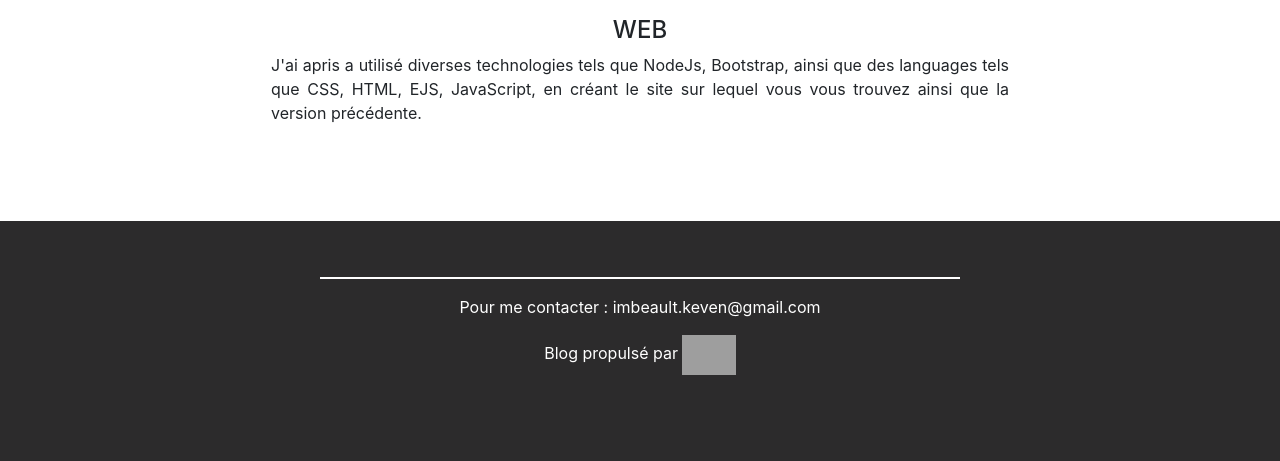
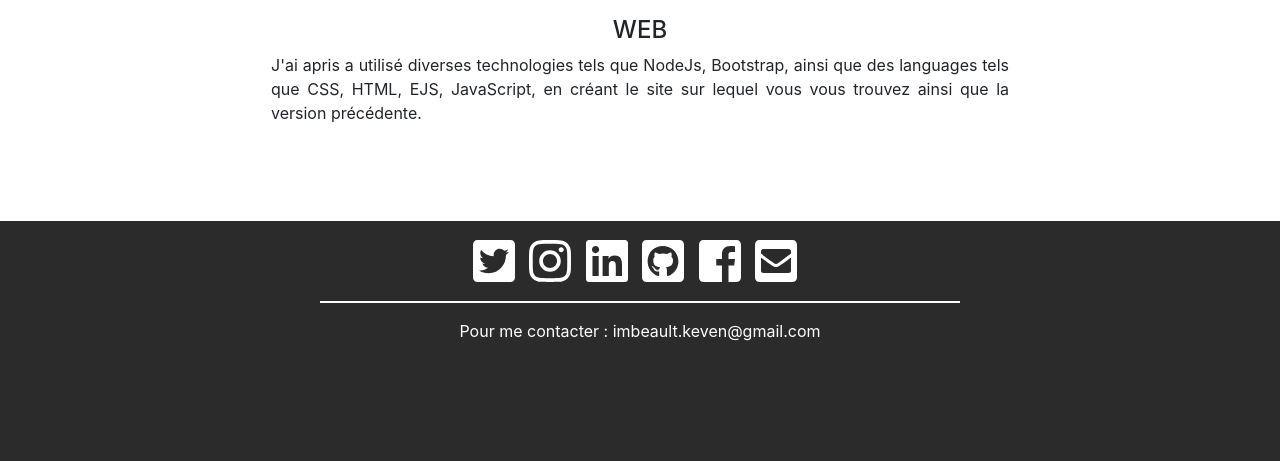
Before and after one commit to KevenImbeault/Site_Personnel, a Flask app: page /developpement-logiciel in a window 1280 px wide. Shown: the part 955-1416 px from the top of the page. Run offline with Flask 2, Linux system fonts and the light colour scheme; data comes from the database, SQL or seed files in the repository; some libraries are stand-ins or nearby versions; grey boxes are pictures that could not be loaded.

Commit message:
Changements divers

```diff
--- a/Web_App/main.py
+++ b/Web_App/main.py
@@ -24,7 +24,7 @@ def __init__(self, NAME, DESCRIPTION, LINK, FORKS, STARS):
 
 @app.route('/')
 def home():
-    return render_template("home.html")
+    return render_template("home.html", page = 'Acceuil')
 
 @app.route('/developpement-logiciel')
 def software():
--- a/Web_App/templates/navbar.html
+++ /dev/null
@@ -1,30 +0,0 @@
-<!DOCTYPE html>
-<html lang="en" dir="ltr">
- <head>
-   <meta charset="utf-8">
-   <title>Flask Parent Template</title>
-   <link rel="stylesheet" href="{{ url_for('static', filename='css/template.css') }}">
-   <link rel="stylesheet" href="https://maxcdn.bootstrapcdn.com/bootstrap/4.0.0/css/bootstrap.min.css" integrity="sha384-Gn5384xqQ1aoWXA+058RXPxPg6fy4IWvTNh0E263XmFcJlSAwiGgFAW/dAiS6JXm" crossorigin="anonymous">
-
-</head>
- <body>
-
-    <nav class="navbar bg-light fixed-top navbar-expand-lg navbar-light">
-        <a class="navbar-brand" href="{{ url_for('home') }}">Keven Imbeault</a>
-        <button class="navbar-toggler" type="button" data-toggle="collapse" data-target="#navbarSupportedContent" aria-controls="navbarSupportedContent" aria-expanded="false" aria-label="Toggle navigation">
-            <span class="navbar-toggler-icon"></span>
-        </button>
-
-        <div class="collapse navbar-collapse" id="navbarSupportedContent">
-          <ul class="navbar-nav mr-auto">
-            <li class="nav-item">
-              <a id="developpement-logiciel" class="nav-link" href="{{ url_for('software') }}">Développement logiciel</a>
-            </li>
-          </ul>
-        </div>
-
-    </nav>
-    {% block content %}
-    {% endblock %}
- </body>
-</html>
--- a/Web_App/templates/software.html
+++ b/Web_App/templates/software.html
@@ -8,7 +8,7 @@
 </head>
 <body>
 
-    {% extends "navbar.html" %}
+    {% extends "template.html" %}
     {% block content %}
     <div class="container" style="padding-top:5%">
         <table class="table table-bordered">
@@ -52,39 +52,7 @@
         </div>
     </div>
 </div>
-<div class="Paneau_Fonce_Complet text-center">
-    <div class="icones">
-        <a href="https://twitter.com/KevenImbeault" class="twitter"><i class="fab fa-twitter-square fa-3x"></i></a>
-        <a href="https://www.instagram.com/kevenimbeault/" class="instagram"><i class="fab fa-instagram fa-3x"></i></a>
-        <a href="https://www.linkedin.com/in/keven-imbeault-180665111" class="linkedin"><i class="fab fa-linkedin fa-3x"></i></a>
-        <a href=" https://github.com/KevenImbeault" class="github"><i class="fab fa-github-square fa-3x"></i></a>
-        <a href="https://www.facebook.com/imbeault.keven" class="facebook"><i class="fab fa-facebook-square fa-3x"></i></a>
-        <a href="mailto:contact@kevenimbeault.ca" class="mail"><i class="fas fa-envelope-square fa-3x"></i></a>
-    </div>
-
-    <div>
-        <p class="ligne"></p>
-        <p>Pour me contacter : imbeault.keven@gmail.com</p>
-        <p>Blog propulsé par <a href="https://buttercms.com"><img class="buttercms_logo" src="https://cdn.buttercms.com/RyJ7UhcVTCRqrCFXwgCo"></a></p>
-    </div>
-</div>
-
-
 
 {% endblock %}
 </body>
-<script src="https://code.jquery.com/jquery-3.3.1.slim.min.js" integrity="sha384-q8i/X+965DzO0rT7abK41JStQIAqVgRVzpbzo5smXKp4YfRvH+8abtTE1Pi6jizo" crossorigin="anonymous"></script>
-<script src="https://stackpath.bootstrapcdn.com/bootstrap/4.1.3/js/bootstrap.min.js" integrity="sha384-ChfqqxuZUCnJSK3+MXmPNIyE6ZbWh2IMqE241rYiqJxyMiZ6OW/JmZQ5stwEULTy" crossorigin="anonymous"></script>
-<script defer src="https://use.fontawesome.com/releases/v5.0.6/js/all.js"></script>
-<script src="/javascripts/menu.js"></script>
-
-<!-- Global site tag (gtag.js) - Google Analytics -->
-<script async src="https://www.googletagmanager.com/gtag/js?id=UA-131131034-1"></script>
-<script>
-    window.dataLayer = window.dataLayer || [];
-    function gtag(){dataLayer.push(arguments);}
-    gtag('js', new Date());
-
-    gtag('config', 'UA-131131034-1');
-</script>
 </html>
--- /dev/null
+++ b/Web_App/templates/template.html
@@ -0,0 +1,60 @@
+<!DOCTYPE html>
+<html lang="en" dir="ltr">
+ <head>
+   <meta charset="utf-8">
+   <title>Flask Parent Template</title>
+   <meta name="viewport" content="width=device-width, initial-scale=1">
+   <link rel="stylesheet" href="{{ url_for('static', filename='css/template.css') }}">
+   <link rel="stylesheet" href="https://maxcdn.bootstrapcdn.com/bootstrap/4.0.0/css/bootstrap.min.css" integrity="sha384-Gn5384xqQ1aoWXA+058RXPxPg6fy4IWvTNh0E263XmFcJlSAwiGgFAW/dAiS6JXm" crossorigin="anonymous">
+
+</head>
+ <body>
+
+    <nav class="navbar bg-light fixed-top navbar-expand-lg navbar-light">
+        <a class="navbar-brand" href="{{ url_for('home') }}">Keven Imbeault</a>
+        <button class="navbar-toggler" type="button" data-toggle="collapse" data-target="#navbarSupportedContent" aria-controls="navbarSupportedContent" aria-expanded="false" aria-label="Toggle navigation">
+            <span class="navbar-toggler-icon"></span>
+        </button>
+
+        <div class="collapse navbar-collapse" id="navbarSupportedContent">
+          <ul class="navbar-nav mr-auto">
+            <li class="nav-item">
+              <a id="developpement-logiciel" class="nav-link" href="{{ url_for('software') }}">Développement logiciel</a>
+            </li>
+          </ul>
+        </div>
+
+    </nav>
+    {% block content %}
+    {% endblock %}
+    <div class="Paneau_Fonce_Complet text-center">
+      <div class="icones">
+          <a href="https://twitter.com/KevenImbeault" class="twitter"><i class="fab fa-twitter-square fa-3x"></i></a>
+          <a href="https://www.instagram.com/kevenimbeault/" class="instagram"><i class="fab fa-instagram fa-3x"></i></a>
+          <a href="https://www.linkedin.com/in/keven-imbeault-180665111" class="linkedin"><i class="fab fa-linkedin fa-3x"></i></a>
+          <a href=" https://github.com/KevenImbeault" class="github"><i class="fab fa-github-square fa-3x"></i></a>
+          <a href="https://www.facebook.com/imbeault.keven" class="facebook"><i class="fab fa-facebook-square fa-3x"></i></a>
+          <a href="mailto:contact@kevenimbeault.ca" class="mail"><i class="fas fa-envelope-square fa-3x"></i></a>
+      </div>
+
+      <div>
+          <p class="ligne"></p>
+          <p>Pour me contacter : imbeault.keven@gmail.com</p>
+      </div>
+  </div>
+ </body>
+ <script src="https://code.jquery.com/jquery-3.3.1.slim.min.js" integrity="sha384-q8i/X+965DzO0rT7abK41JStQIAqVgRVzpbzo5smXKp4YfRvH+8abtTE1Pi6jizo" crossorigin="anonymous"></script>
+<script src="https://stackpath.bootstrapcdn.com/bootstrap/4.1.3/js/bootstrap.min.js" integrity="sha384-ChfqqxuZUCnJSK3+MXmPNIyE6ZbWh2IMqE241rYiqJxyMiZ6OW/JmZQ5stwEULTy" crossorigin="anonymous"></script>
+<script defer src="https://use.fontawesome.com/releases/v5.0.6/js/all.js"></script>
+<script src="/javascripts/menu.js"></script>
+
+<!-- Global site tag (gtag.js) - Google Analytics -->
+<script async src="https://www.googletagmanager.com/gtag/js?id=UA-131131034-1"></script>
+<script>
+    window.dataLayer = window.dataLayer || [];
+    function gtag(){dataLayer.push(arguments);}
+    gtag('js', new Date());
+
+    gtag('config', 'UA-131131034-1');
+</script>
+</html>
```
Also changed, not shown: Web_App/templates/home.html (+2 -33 lines).
